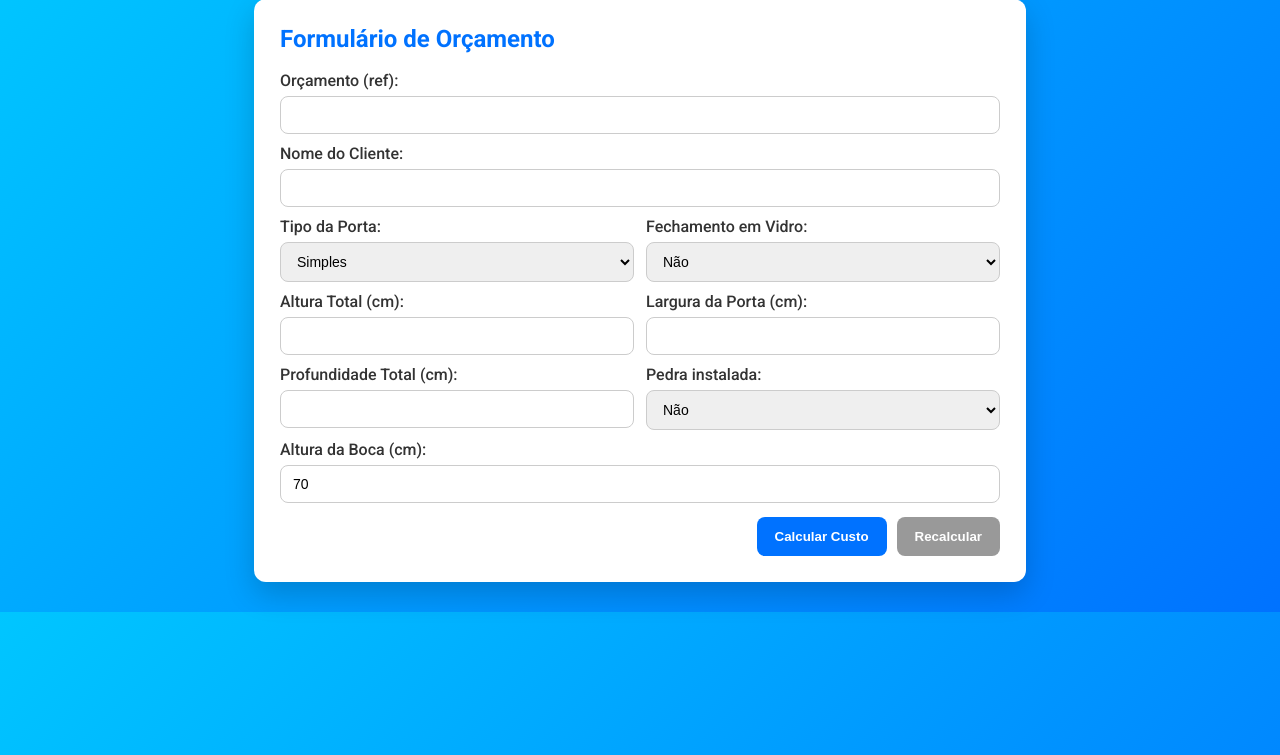
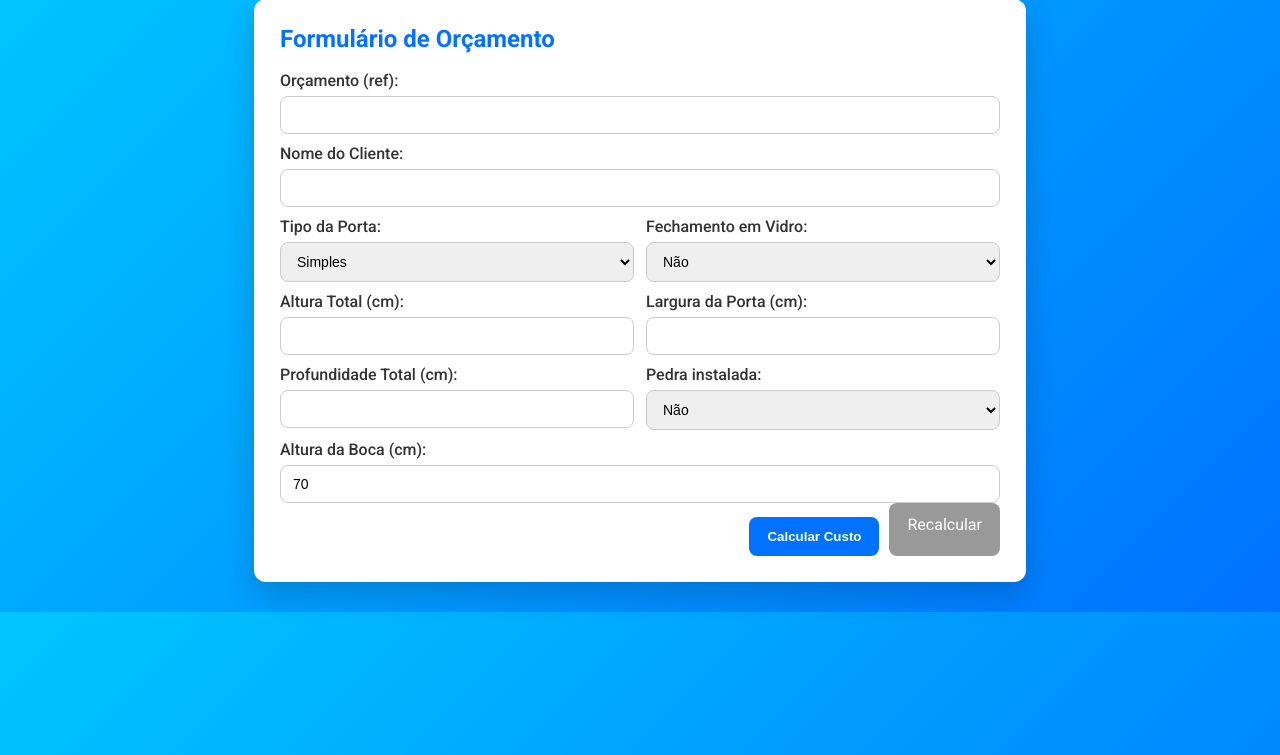
Before and after one commit to Salrefinado/Or-amento-Porta-de-Guilhotina-Bunese, a Flask app: page / in a window 1280 px wide. Shown: the part 31-786 px from the top of the page. Run offline with Flask 3, Linux system fonts and the light colour scheme.

Commit message:
Update index.html

```diff
--- a/templates/index.html
+++ b/templates/index.html
@@ -80,9 +80,10 @@
       <label>Altura da Boca (cm): <input type="number" step="0.1" name="altura_boca" value="{{ dados.altura_boca or 70 }}" required></label>
 
       <div class="btn-row">
-        <button type="submit">Calcular Custo</button>
-        <button type="reset" style="background:#999;">Recalcular</button>
-      </div>
+  <button type="submit">Calcular Custo</button>
+  <a href="/" style="padding:12px 18px; background:#999; color:#fff; border-radius:8px; text-decoration:none;">Recalcular</a>
+</div>
+
     </form>
 
     {% if resultado %}
```
